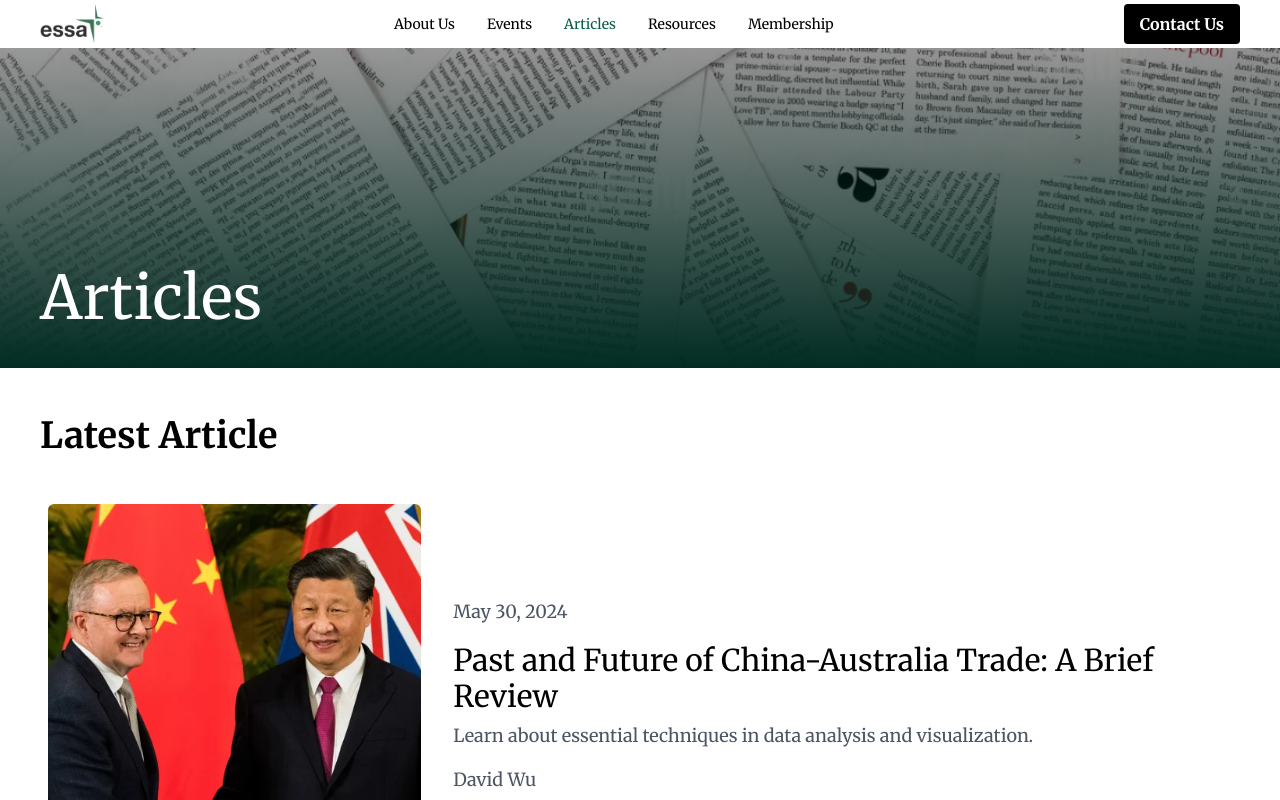
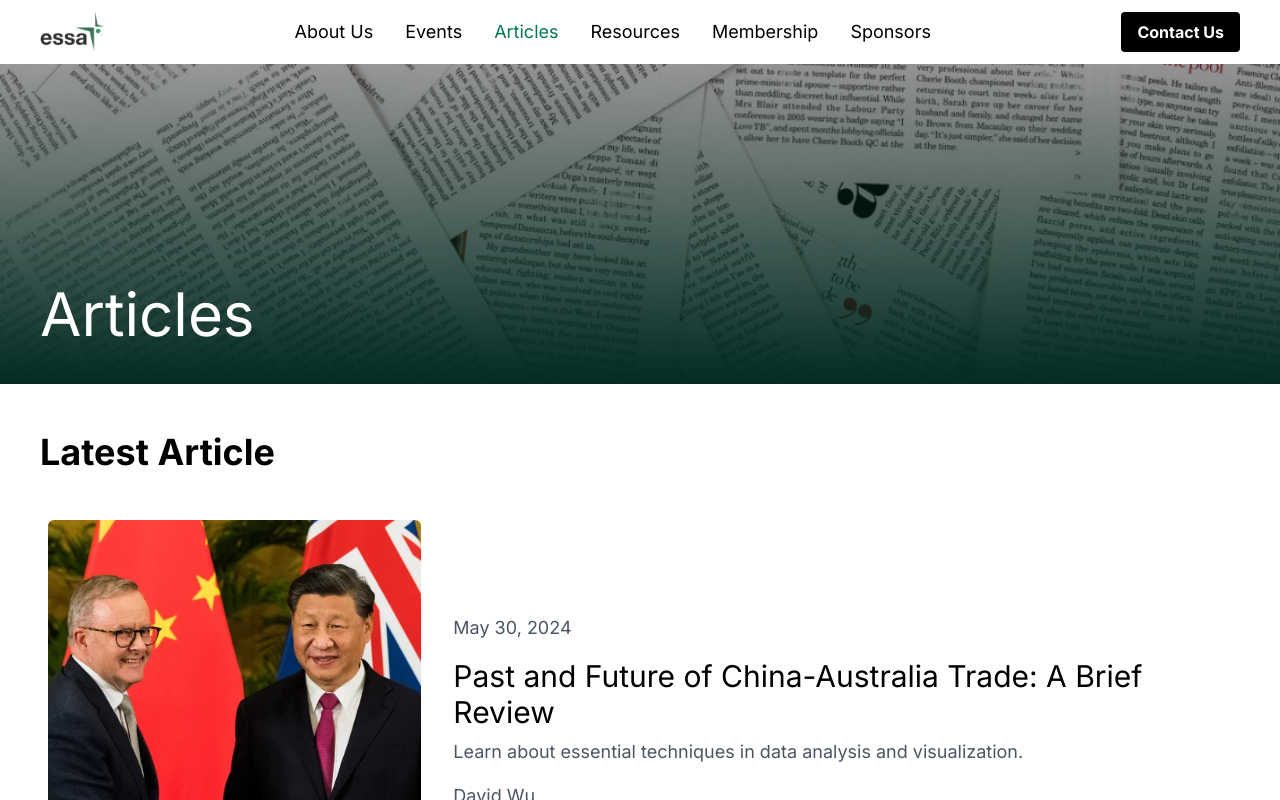
Before and after one commit to emilylkha/ESSA-website, a Next.js app in the folder essa-website/: page /articles in a window 1280 px wide. Shown: the top 800 px of the page. Built offline with nearby package versions, Linux system fonts and the light colour scheme.

Commit message:
link for latest card to article, increase navbar size, inter font

```diff
--- a/essa-website/app/layout.tsx
+++ b/essa-website/app/layout.tsx
@@ -1,9 +1,9 @@
 import type { Metadata } from "next";
-import { Merriweather } from "next/font/google";
+import { Inter } from "next/font/google";
 import "./globals.css";
 import NavBar from "./ui/navigation/navbar";
 
-const merriweather = Merriweather({ subsets: ["latin"], weight: ["400", "700"]});
+const inter = Inter({ subsets: ["latin"], weight: ["400", "700"]});
 
 export const metadata: Metadata = {
   title: "ESSA",
@@ -17,7 +17,7 @@ export default function RootLayout({
 }>) {
   return (
     <html lang="en">
-      <body className={merriweather.className}>
+      <body className={inter.className}>
         <NavBar />
         {children}
         </body>
--- /dev/null
+++ b/essa-website/app/sponsors/page.tsx
@@ -0,0 +1,7 @@
+export default function Sponsors() {
+    return (
+        <div>
+            <h1>Sponsors</h1>
+        </div>
+    )
+}
--- a/essa-website/app/ui/article/latest-card.tsx
+++ b/essa-website/app/ui/article/latest-card.tsx
@@ -16,7 +16,7 @@ interface ArticleCardProps {
 
 const LatestArticleCard: React.FC<ArticleCardProps> = ({ article }) => {
   return (
-    <div className="md:grid md:grid-cols-3 md:gap-8 bg-white rounded-lg hover:bg-gray-100 cursor-pointer md:p-4 flex flex-col">
+    <Link href={`/articles/${article.slug}`} className="md:grid md:grid-cols-3 md:gap-8 bg-white rounded-lg hover:bg-gray-100 cursor-pointer md:p-4 flex flex-col">
       <div className="relative mb-4 h-96">
         <Image src={article.image} alt={article.title} fill={true} className="rounded-md object-cover" />
       </div>
@@ -26,7 +26,7 @@ const LatestArticleCard: React.FC<ArticleCardProps> = ({ article }) => {
         <p className="text-md md:text-lg text-gray-600 mb-4">{article.excerpt}</p>
         <p className="text-md md:text-lg text-gray-600 mb-4">{article.author}</p>
       </div>
-    </div>
+    </Link>
   );
 };
 
--- /dev/null
+++ b/essa-website/app/ui/event/event-card.tsx
@@ -0,0 +1,22 @@
+'use client'
+import React from 'react';
+import { EventType } from './event-type';
+
+interface EventCardProps {
+  event: EventType;
+  onClick: () => void; // Callback function to open modal
+}
+
+const EventCard: React.FC<EventCardProps> = ({ event, onClick }) => {
+  return (
+    <div className="border bg-white rounded-lg p-4 transition duration-400 hover:scale-105 cursor-pointer" onClick={onClick}>
+      <img src={event.image} alt={event.name} className="w-full h-48 object-cover rounded-md mb-4" />
+      <h3 className="text-xl font-bold mb-2">{event.name}</h3>
+      <p className="text-gray-600">{event.date}</p>
+      <p className="text-gray-800 mb-4">{event.description}</p>
+      <p className="text-gray-600">{event.campus}</p>
+    </div>
+  );
+};
+
+export default EventCard;
--- a/essa-website/app/ui/navigation/navbar.tsx
+++ b/essa-website/app/ui/navigation/navbar.tsx
@@ -16,7 +16,7 @@ export default function NavBar() {
   return (
     <div>
         {/* Nav Bar - Hamburger for Mobile Users, NavLinks for Desktop*/}
-        <div className="flex grow items-center justify-between px-10">
+        <div className="flex grow items-center justify-between px-10 h-16">
             {/* ESSA Logo */}
             <Link
                 key={"ESSA-Logo"}
@@ -35,15 +35,13 @@ export default function NavBar() {
             {/* Contact Us */}
             <div className="hidden md:flex bg-black text-white rounded hover:bg-gray-800 font-bold py-2 px-4 rounded">Contact Us</div>
             {/* Hamburger Menu for Mobile - toggle DropDown on and off */}
-            <div className="md:hidden">
-                <button onClick={toggle}>
+            <button onClick={toggle} className="md:hidden">
                 {isOpen ? (
                 <XMarkIcon className="h-6 w-6" />
                 ) : (
                 <Bars3Icon className="h-6 w-6" />
                 )}
             </button>
-            </div>
         </div>
         {/* Drop Down Links for Mobile Users */}
         {isOpen && (
--- a/essa-website/app/ui/navigation/navlinks.tsx
+++ b/essa-website/app/ui/navigation/navlinks.tsx
@@ -12,7 +12,8 @@ const links = [
   { name: 'Events', href: '/events' },
   { name: 'Articles', href: '/articles'},
   { name: 'Resources', href: '/resources' },
-  { name: 'Membership', href: '/membership' }
+  { name: 'Membership', href: '/membership' },
+  { name: 'Sponsors', href: '/sponsors' },
 ];
 
 export default function NavLinks({ toggle }: {toggle: () => void}) {
@@ -29,10 +30,10 @@ export default function NavLinks({ toggle }: {toggle: () => void}) {
             className={clsx(
             'flex h-[48px] grow items-center justify-center gap-2 p-3 text-sm font-medium hover:bg-white hover:text-emerald-800 md:flex-none md:p-2 md:px-3',
             {
-                'bg-white text-emerald-800': pathname === link.href,
+                'bg-white text-emerald-700': pathname === link.href,
             },
             )}>
-            <p className="block">{link.name}</p>
+            <p className="block text-lg">{link.name}</p>
         </Link>
         );
     })}
```
Lines whose indentation alone changed are shown as unchanged.
